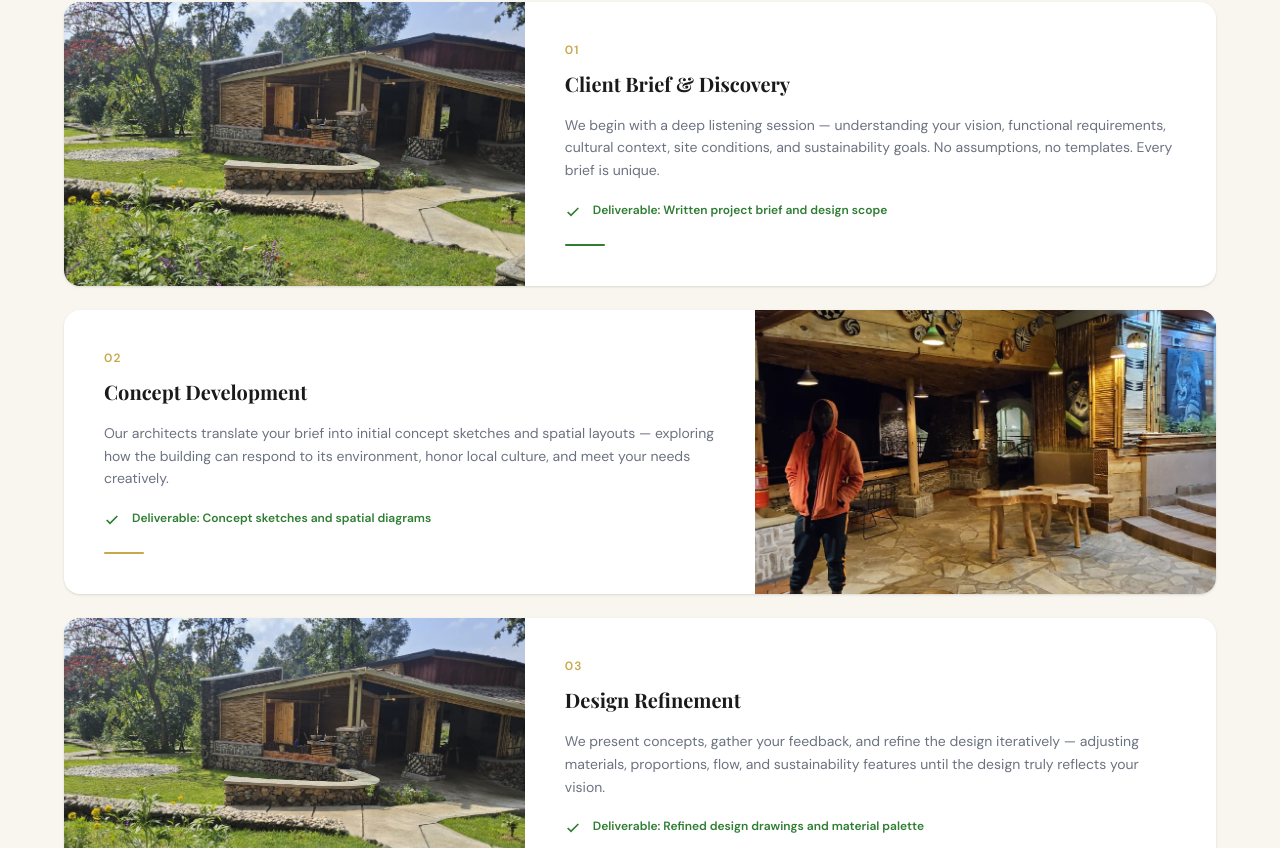
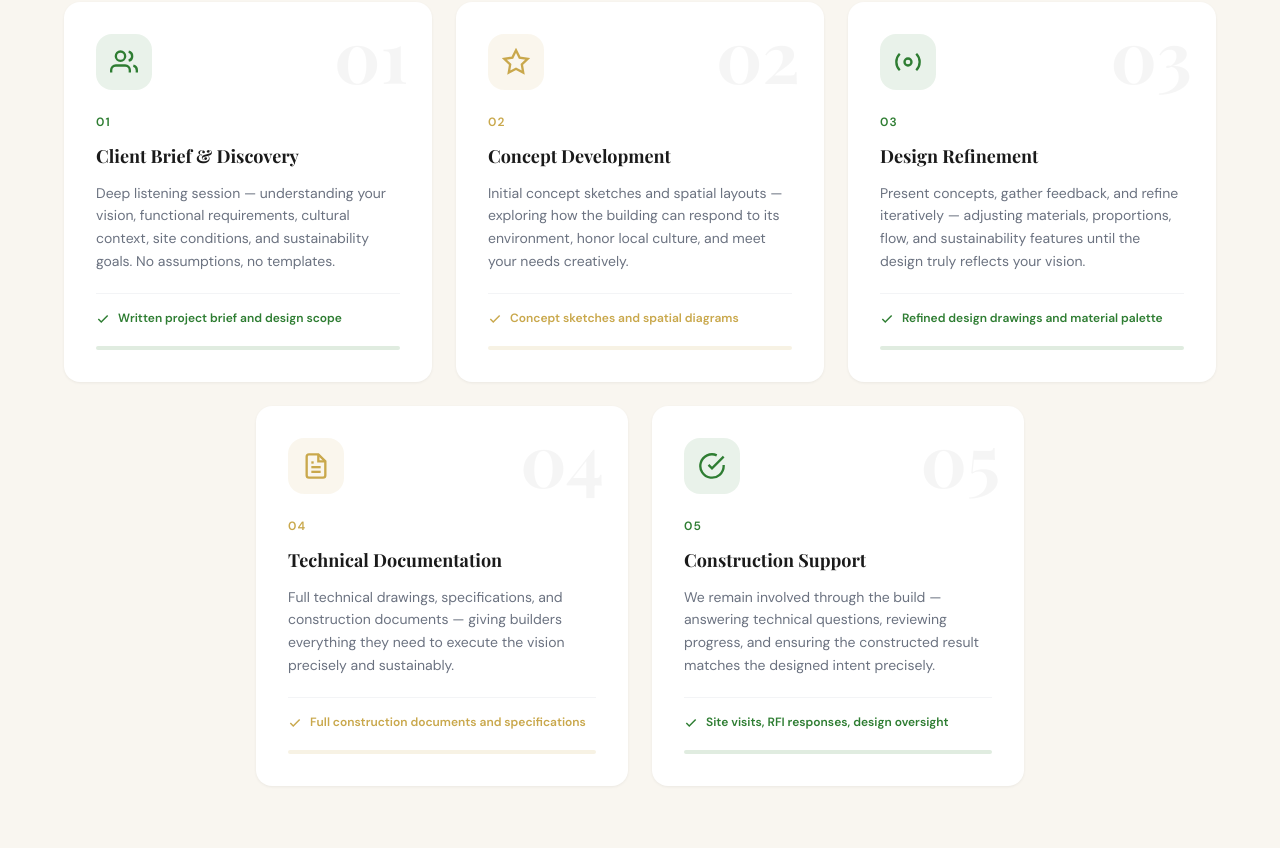
Before and after one commit to muhorakeye/Headfam, a React (Vite) app: page /services/architecture-design in a window 1280 px wide. Shown: the part 1612-2460 px from the top of the page. Built offline with nearby package versions, Linux system fonts and the light colour scheme.

Commit message:
refactor(architecture): redesign ArchProcess as numbered card grid with icon, watermark number, and deliverable row

```diff
--- a/src/components/sections/architecture/ArchProcess.tsx
+++ b/src/components/sections/architecture/ArchProcess.tsx
@@ -1,14 +1,13 @@
+import { useState } from "react";
 import { motion } from "framer-motion";
-import hero0 from "../../../assets/Hero/headfam.jpeg";
-import hero2 from "../../../assets/Hero/headfam2.jpeg";
 
 interface Step {
   number: string;
   title: string;
   description: string;
-  detail: string;
-  image: string;
-  flip: boolean;
+  deliverable: string;
+  accent: string;
+  svg: React.ReactNode;
 }
 
 interface SummaryItem {
@@ -22,46 +21,111 @@ const steps: Step[] = [
     number: "01",
     title: "Client Brief & Discovery",
     description:
-      "We begin with a deep listening session — understanding your vision, functional requirements, cultural context, site conditions, and sustainability goals. No assumptions, no templates. Every brief is unique.",
-    detail: "Deliverable: Written project brief and design scope",
-    image: hero0,
-    flip: false,
+      "Deep listening session — understanding your vision, functional requirements, cultural context, site conditions, and sustainability goals. No assumptions, no templates.",
+    deliverable: "Written project brief and design scope",
+    accent: "#2E7D32",
+    svg: (
+      <svg
+        width="28"
+        height="28"
+        viewBox="0 0 24 24"
+        fill="none"
+        stroke="currentColor"
+        strokeWidth="2"
+      >
+        <path d="M17 21v-2a4 4 0 0 0-4-4H5a4 4 0 0 0-4 4v2" />
+        <circle cx="9" cy="7" r="4" />
+        <path d="M23 21v-2a4 4 0 0 0-3-3.87" />
+        <path d="M16 3.13a4 4 0 0 1 0 7.75" />
+      </svg>
+    ),
   },
   {
     number: "02",
     title: "Concept Development",
     description:
-      "Our architects translate your brief into initial concept sketches and spatial layouts — exploring how the building can respond to its environment, honor local culture, and meet your needs creatively.",
-    detail: "Deliverable: Concept sketches and spatial diagrams",
-    image: hero2,
-    flip: true,
+      "Initial concept sketches and spatial layouts — exploring how the building can respond to its environment, honor local culture, and meet your needs creatively.",
+    deliverable: "Concept sketches and spatial diagrams",
+    accent: "#C9A84C",
+    svg: (
+      <svg
+        width="28"
+        height="28"
+        viewBox="0 0 24 24"
+        fill="none"
+        stroke="currentColor"
+        strokeWidth="2"
+      >
+        <polygon points="12 2 15.09 8.26 22 9.27 17 14.14 18.18 21.02 12 17.77 5.82 21.02 7 14.14 2 9.27 8.91 8.26 12 2" />
+      </svg>
+    ),
   },
   {
     number: "03",
     title: "Design Refinement",
     description:
-      "We present concepts, gather your feedback, and refine the design iteratively — adjusting materials, proportions, flow, and sustainability features until the design truly reflects your vision.",
-    detail: "Deliverable: Refined design drawings and material palette",
-    image: hero0,
-    flip: false,
+      "Present concepts, gather feedback, and refine iteratively — adjusting materials, proportions, flow, and sustainability features until the design truly reflects your vision.",
+    deliverable: "Refined design drawings and material palette",
+    accent: "#2E7D32",
+    svg: (
+      <svg
+        width="28"
+        height="28"
+        viewBox="0 0 24 24"
+        fill="none"
+        stroke="currentColor"
+        strokeWidth="2"
+      >
+        <circle cx="12" cy="12" r="3" />
+        <path d="M19.07 4.93a10 10 0 0 1 0 14.14" />
+        <path d="M4.93 4.93a10 10 0 0 0 0 14.14" />
+      </svg>
+    ),
   },
   {
     number: "04",
     title: "Technical Documentation",
     description:
-      "The approved design is developed into full technical drawings, specifications, and construction documents — giving builders everything they need to execute the vision precisely and sustainably.",
-    detail: "Deliverable: Full construction documents and specifications",
-    image: hero2,
-    flip: true,
+      "Full technical drawings, specifications, and construction documents — giving builders everything they need to execute the vision precisely and sustainably.",
+    deliverable: "Full construction documents and specifications",
+    accent: "#C9A84C",
+    svg: (
+      <svg
+        width="28"
+        height="28"
+        viewBox="0 0 24 24"
+        fill="none"
+        stroke="currentColor"
+        strokeWidth="2"
+      >
+        <path d="M14 2H6a2 2 0 0 0-2 2v16a2 2 0 0 0 2 2h12a2 2 0 0 0 2-2V8z" />
+        <polyline points="14 2 14 8 20 8" />
+        <line x1="16" y1="13" x2="8" y2="13" />
+        <line x1="16" y1="17" x2="8" y2="17" />
+        <polyline points="10 9 9 9 8 9" />
+      </svg>
+    ),
   },
   {
     number: "05",
     title: "Construction Support",
     description:
-      "We remain involved through the build — answering technical questions, reviewing progress, and ensuring the constructed result matches the designed intent. Design doesn't stop at the drawing board.",
-    detail: "Deliverable: Site visits, RFI responses, design oversight",
-    image: hero0,
-    flip: false,
+      "We remain involved through the build — answering technical questions, reviewing progress, and ensuring the constructed result matches the designed intent precisely.",
+    deliverable: "Site visits, RFI responses, design oversight",
+    accent: "#2E7D32",
+    svg: (
+      <svg
+        width="28"
+        height="28"
+        viewBox="0 0 24 24"
+        fill="none"
+        stroke="currentColor"
+        strokeWidth="2"
+      >
+        <path d="M22 11.08V12a10 10 0 1 1-5.93-9.14" />
+        <polyline points="22 4 12 14.01 9 11.01" />
+      </svg>
+    ),
   },
 ];
 
@@ -73,19 +137,30 @@ const summaryItems: SummaryItem[] = [
   { number: "05", title: "Construction Support", sub: "Support the build" },
 ];
 
-const handleImgError = (e: React.SyntheticEvent<HTMLImageElement>) => {
-  e.currentTarget.style.backgroundColor = "#e8f5e9";
-  e.currentTarget.src = "";
-};
+function iconBg(accent: string): string {
+  return accent === "#2E7D32"
+    ? "rgba(46,125,50,0.1)"
+    : "rgba(201,168,76,0.1)";
+}
 
 export function ArchProcess() {
+  const [hovered, setHovered] = useState<boolean[]>(steps.map(() => false));
+
+  const setHover = (index: number, value: boolean) => {
+    setHovered((prev) => {
+      const next = [...prev];
+      next[index] = value;
+      return next;
+    });
+  };
+
   return (
     <section
       id="arch-process"
       className="py-16 px-6 md:px-16"
       style={{ backgroundColor: "#f9f6f0" }}
     >
-      {/* Header */}
+      {/* Part 1 — Header */}
       <motion.div
         className="max-w-3xl mx-auto text-center mb-16"
         initial={{ opacity: 0, y: 32 }}
@@ -127,84 +202,43 @@ export function ArchProcess() {
         </p>
       </motion.div>
 
-      {/* Alternating Steps */}
-      <div className="max-w-6xl mx-auto flex flex-col gap-6 mb-16">
-        {steps.map((step, index) => (
-          <motion.div
-            key={step.number}
-            initial={{ opacity: 0, y: 32 }}
-            whileInView={{ opacity: 1, y: 0 }}
-            viewport={{ once: true, amount: 0.1 }}
-            transition={{ duration: 0.6, ease: "easeOut", delay: index * 0.1 }}
-            className={`bg-white rounded-2xl overflow-hidden shadow-sm flex flex-col ${
-              step.flip ? "md:flex-row-reverse" : "md:flex-row"
-            }`}
-          >
-            {/* Image Side */}
-            <div className="w-full md:w-2/5">
-              <img
-                src={step.image}
-                alt={step.title}
-                className="w-full h-56 md:h-full object-cover"
-                onError={handleImgError}
+      {/* Part 2 — Numbered Cards Grid */}
+      <div className="max-w-6xl mx-auto mb-16">
+        {/* Row 1: first 3 cards */}
+        <div className="grid grid-cols-1 md:grid-cols-3 gap-6 mb-6">
+          {steps.slice(0, 3).map((step, index) => (
+            <StepCard
+              key={step.number}
+              step={step}
+              index={index}
+              hovered={hovered[index]}
+              onHoverStart={() => setHover(index, true)}
+              onHoverEnd={() => setHover(index, false)}
+              iconBg={iconBg(step.accent)}
+            />
+          ))}
+        </div>
+
+        {/* Row 2: last 2 cards centered */}
+        <div className="grid grid-cols-1 md:grid-cols-2 gap-6 max-w-3xl mx-auto">
+          {steps.slice(3).map((step, i) => {
+            const index = i + 3;
+            return (
+              <StepCard
+                key={step.number}
+                step={step}
+                index={index}
+                hovered={hovered[index]}
+                onHoverStart={() => setHover(index, true)}
+                onHoverEnd={() => setHover(index, false)}
+                iconBg={iconBg(step.accent)}
               />
-            </div>
-
-            {/* Content Side */}
-            <div className="flex-1 p-8 md:p-10 flex flex-col justify-center">
-              <p
-                className="text-xs font-bold tracking-widest mb-3"
-                style={{ color: "#C9A84C", fontFamily: "DM Sans" }}
-              >
-                {step.number}
-              </p>
-
-              <h3
-                className="text-xl font-black mb-4"
-                style={{ color: "#1a1a1a", fontFamily: "Playfair Display" }}
-              >
-                {step.title}
-              </h3>
-
-              <p
-                className="text-sm leading-relaxed mb-5"
-                style={{ color: "#6b7280", fontFamily: "DM Sans" }}
-              >
-                {step.description}
-              </p>
-
-              <div className="flex items-start gap-3">
-                <svg
-                  width="16"
-                  height="16"
-                  viewBox="0 0 24 24"
-                  fill="none"
-                  stroke="#2E7D32"
-                  strokeWidth="2.5"
-                  className="flex-shrink-0 mt-0.5"
-                >
-                  <polyline points="20 6 9 17 4 12" />
-                </svg>
-                <span
-                  className="text-xs font-semibold"
-                  style={{ color: "#2E7D32", fontFamily: "DM Sans" }}
-                >
-                  {step.detail}
-                </span>
-              </div>
-
-              <div
-                className="h-0.5 w-10 rounded-full mt-6"
-                style={{
-                  backgroundColor: index % 2 === 0 ? "#2E7D32" : "#C9A84C",
-                }}
-              />
-            </div>
-          </motion.div>
-        ))}
+            );
+          })}
+        </div>
       </div>
 
-      {/* Process Summary Bar */}
+      {/* Part 3 — Process Summary Bar */}
       <motion.div
         className="max-w-6xl mx-auto"
         initial={{ opacity: 0, y: 24 }}
@@ -232,27 +266,21 @@ export function ArchProcess() {
               <div
                 className="w-10 h-10 rounded-full flex items-center justify-center text-white text-xs font-black"
                 style={{
-                  backgroundColor:
-                    index % 2 === 0 ? "#2E7D32" : "#C9A84C",
+                  backgroundColor: index % 2 === 0 ? "#2E7D32" : "#C9A84C",
                   fontFamily: "DM Sans",
                 }}
               >
                 {item.number}
               </div>
-
               <span
                 className="text-xs font-black text-white"
                 style={{ fontFamily: "Playfair Display" }}
               >
                 {item.title}
               </span>
-
               <span
                 className="text-xs"
-                style={{
-                  color: "rgba(255,255,255,0.45)",
-                  fontFamily: "DM Sans",
-                }}
+                style={{ color: "rgba(255,255,255,0.45)", fontFamily: "DM Sans" }}
               >
                 {item.sub}
               </span>
@@ -263,3 +291,128 @@ export function ArchProcess() {
     </section>
   );
 }
+
+interface StepCardProps {
+  step: Step;
+  index: number;
+  hovered: boolean;
+  onHoverStart: () => void;
+  onHoverEnd: () => void;
+  iconBg: string;
+}
+
+function StepCard({
+  step,
+  index,
+  hovered,
+  onHoverStart,
+  onHoverEnd,
+  iconBg: iconBgColor,
+}: StepCardProps) {
+  return (
+    <motion.div
+      initial={{ opacity: 0, y: 40 }}
+      whileInView={{ opacity: 1, y: 0 }}
+      viewport={{ once: true, amount: 0.1 }}
+      transition={{ duration: 0.6, ease: "easeOut", delay: index * 0.12 }}
+      onMouseEnter={onHoverStart}
+      onMouseLeave={onHoverEnd}
+      style={{
+        position: "relative",
+        backgroundColor: "#ffffff",
+        borderRadius: "1rem",
+        padding: "2rem",
+        boxShadow: hovered
+          ? "0 10px 25px rgba(0,0,0,0.1)"
+          : "0 1px 3px rgba(0,0,0,0.06)",
+        transform: hovered ? "translateY(-4px)" : "translateY(0)",
+        transition: "all 0.3s ease",
+      }}
+    >
+      {/* Watermark number */}
+      <span
+        style={{
+          position: "absolute",
+          top: "1rem",
+          right: "1.5rem",
+          fontSize: "4.5rem",
+          fontWeight: 900,
+          lineHeight: 1,
+          color: "rgba(0,0,0,0.04)",
+          fontFamily: "Playfair Display",
+          pointerEvents: "none",
+          userSelect: "none",
+        }}
+      >
+        {step.number}
+      </span>
+
+      {/* Icon circle */}
+      <div
+        className="w-14 h-14 rounded-2xl flex items-center justify-center mb-6"
+        style={{ backgroundColor: iconBgColor, color: step.accent }}
+      >
+        {step.svg}
+      </div>
+
+      {/* Step number label */}
+      <p
+        className="text-xs font-bold tracking-widest mb-3"
+        style={{ color: step.accent, fontFamily: "DM Sans" }}
+      >
+        {step.number}
+      </p>
+
+      {/* Title */}
+      <h3
+        className="text-lg font-black mb-3"
+        style={{ color: "#1a1a1a", fontFamily: "Playfair Display" }}
+      >
+        {step.title}
+      </h3>
+
+      {/* Description */}
+      <p
+        className="text-sm leading-relaxed mb-5"
+        style={{ color: "#6b7280", fontFamily: "DM Sans" }}
+      >
+        {step.description}
+      </p>
+
+      {/* Deliverable row */}
+      <div
+        className="flex items-start gap-2 pt-4"
+        style={{ borderTop: "1px solid #f3f4f6" }}
+      >
+        <svg
+          width="14"
+          height="14"
+          viewBox="0 0 24 24"
+          fill="none"
+          stroke={step.accent}
+          strokeWidth="2.5"
+          className="flex-shrink-0 mt-0.5"
+        >
+          <polyline points="20 6 9 17 4 12" />
+        </svg>
+        <span
+          className="text-xs font-semibold"
+          style={{ color: step.accent, fontFamily: "DM Sans" }}
+        >
+          {step.deliverable}
+        </span>
+      </div>
+
+      {/* Bottom accent bar */}
+      <div
+        className="w-full rounded-full mt-5"
+        style={{
+          height: "4px",
+          backgroundColor: step.accent,
+          opacity: hovered ? 1 : 0.15,
+          transition: "opacity 0.3s ease",
+        }}
+      />
+    </motion.div>
+  );
+}
```
